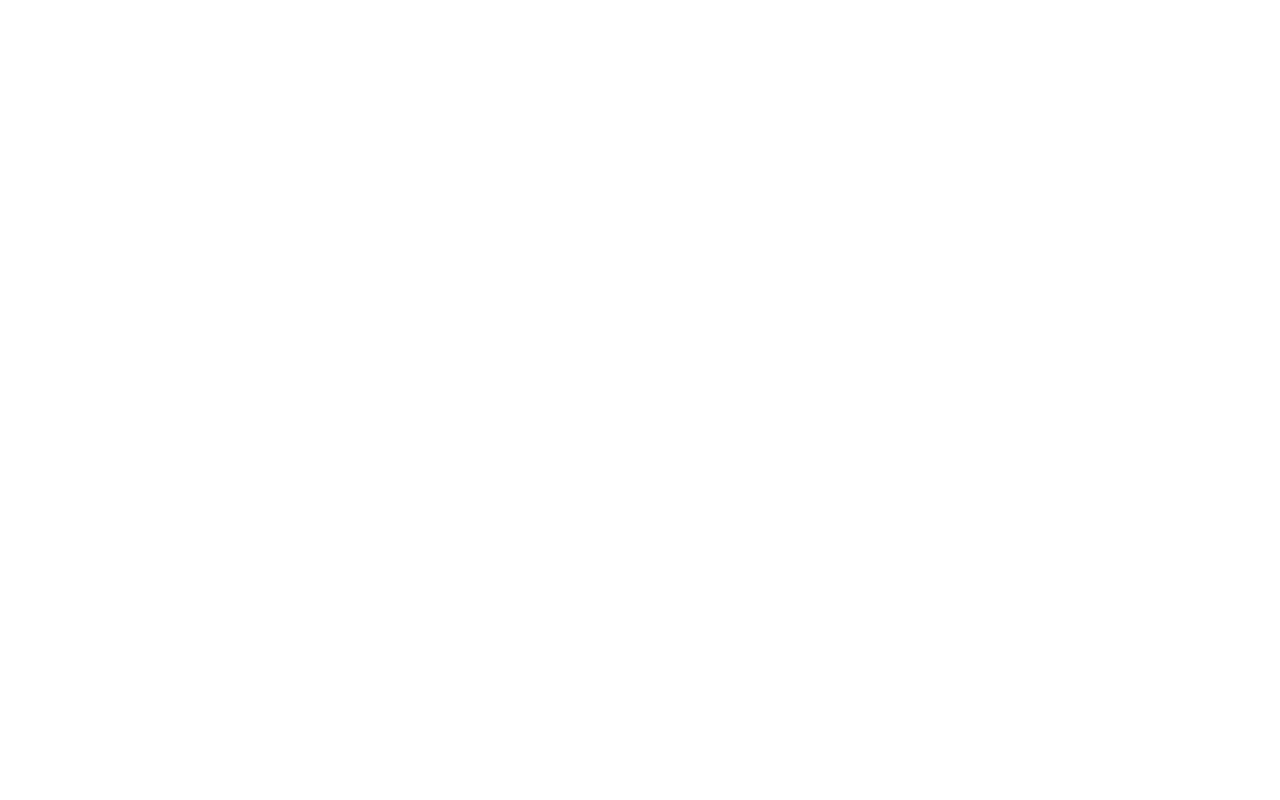
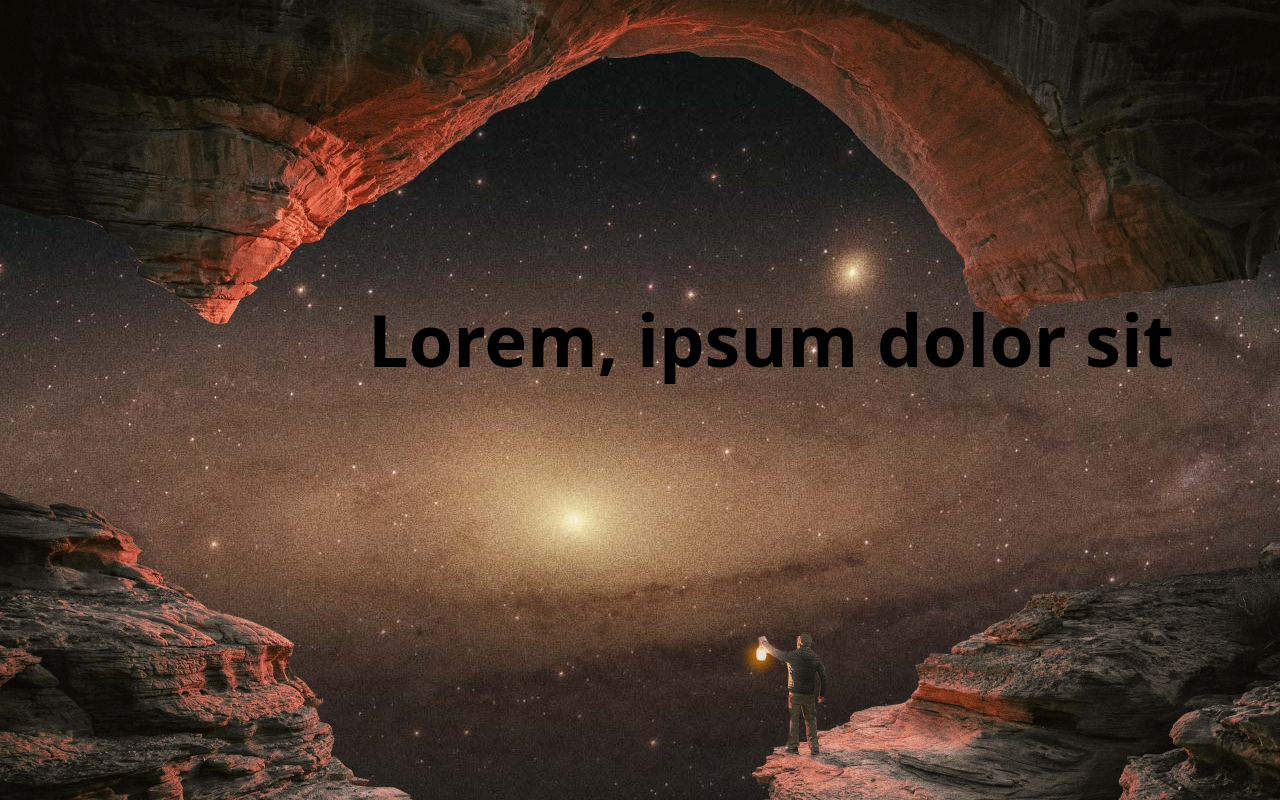
Before and after one commit to mh-miyad/slider, a website built with Vite: page index.html in a window 1280 px wide. Built offline with nearby package versions, Linux system fonts and the light colour scheme; some packages are replaced by stand-ins of ours; files whose address does not match are found by name.

Commit message:
bg img set every zoom effect content

```diff
--- a/index.html
+++ b/index.html
@@ -14,9 +14,9 @@
   <main class="w-full  ">
     <!-- slider container  -->
     <div class="slider slider-zoom">
-      <div class="item">
+      <div class="item active ">
         <!-- slider content  -->
-        <div class="slider_zoom_content h-screen w-full relative" data-bg-src="./src/images/starsbg-1.jpg">
+        <div class="slider_zoom_content h-screen w-full relative" data-bg-src="./src/images/starsbg-4.jpg">
           <img data-ct-item="rock-top" class=" absolute -top-20" src="./src/images/rock-top.webp" alt="">
           <img data-ct-item="rock-bottom" class="z-10 absolute -bottom-32" src="./src/images/rock-bottom.webp" alt="">
           <h2 data-text="zoomText"
@@ -26,9 +26,9 @@
         </div>
         <!-- slider content  -->
       </div>
-      <div class="item">
+      <div class="item ">
         <!-- slider content  -->
-        <div class="slider_zoom_content h-screen w-full bg-black ">
+        <div class="slider_zoom_content h-screen w-full ">
           <!-- <img src="./src/images/bg-2.webp" alt="" class="object-cover w-full h-full"> -->
         </div>
         <!-- slider content  -->
--- a/src/main.js
+++ b/src/main.js
@@ -1,5 +1,28 @@
+// import gsap from "gsap";
+import gsap from "gsap";
 const slider = document.querySelector(".slider");
 const sliderItem = slider.querySelectorAll(".item");
 (function () {
   const sliderContentItems = slider.querySelectorAll(".slider_zoom_content");
+  sliderContentItems.forEach((el) => {
+    const bgImg = el.getAttribute("data-bg-src");
+    gsap.set(el, {
+      backgroundImage: `url('${bgImg}')`,
+      duration: 1.5,
+      backgroundSize: "150%",
+      backgroundOrigin: "padding-box",
+      backgroundRepeat: "no-repeat",
+      backgroundPosition: "center",
+      ease: "none",
+    });
+    if (!bgImg) {
+      gsap.set(el, {
+        backgroundColor: "gray",
+        duration: 1.5,
+        backgroundSize: "200%",
+        ease: "expo.in",
+      });
+    }
+  });
+  // here start carousel
 })();
```
